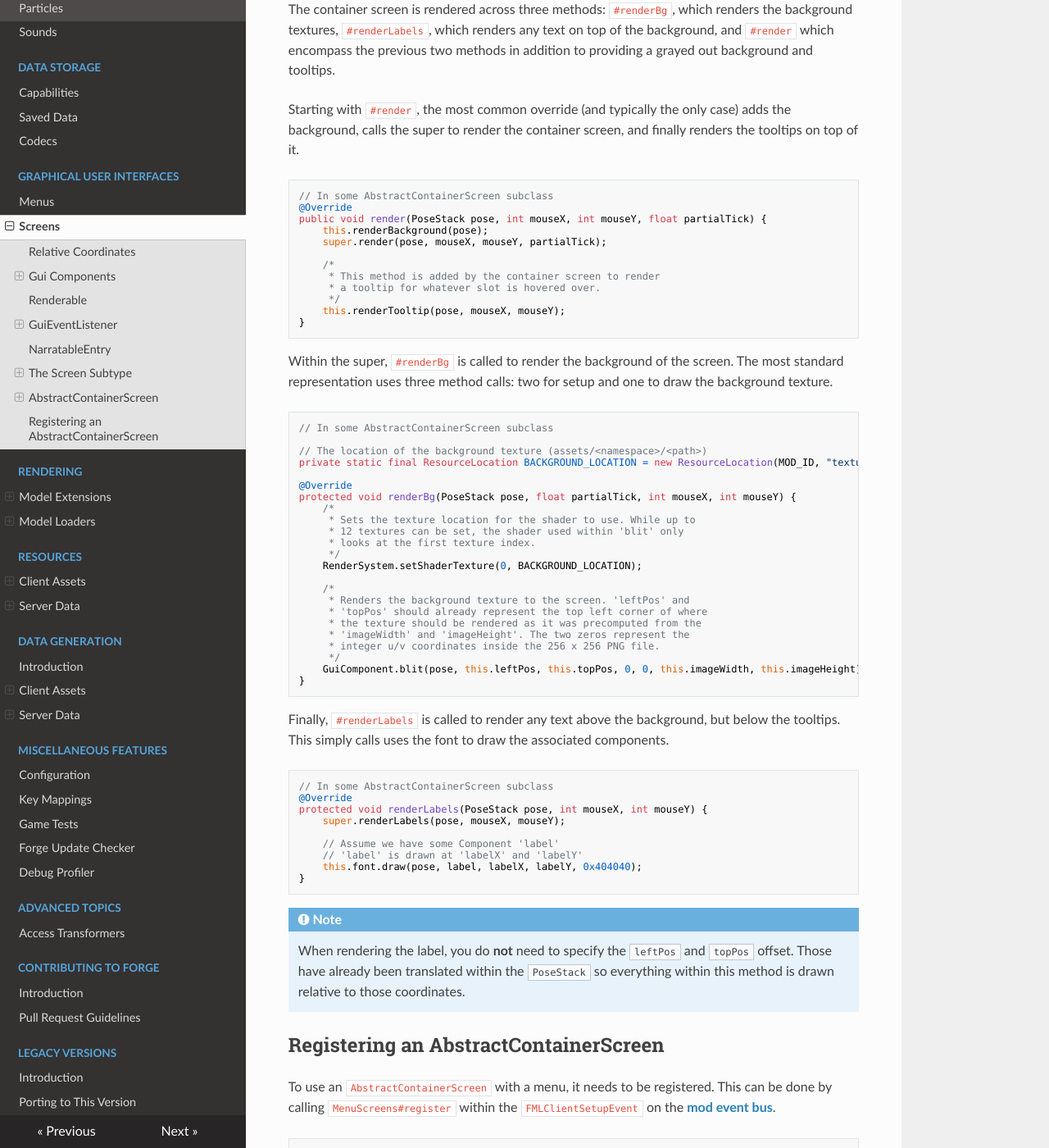
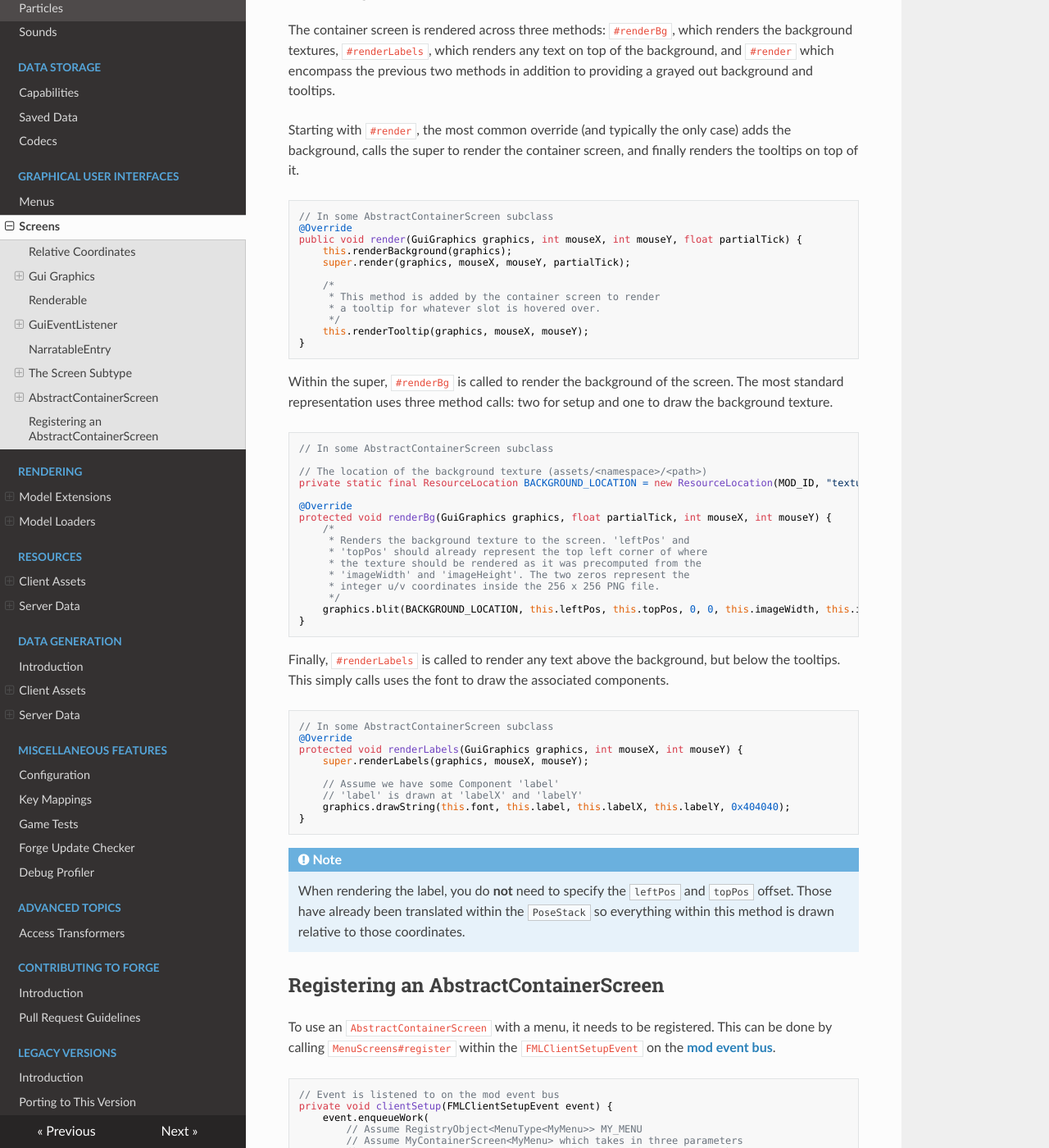
Before and after one commit to MinecraftForge/Documentation, an MkDocs documentation site: the page built from docs/gui/screens.md, in a window 1280 px wide and 1400 px high, scrolled down 8371 px. Shown: the whole window at 82% size. Built offline with MkDocs 1.6.1, drawn with Linux system fonts in a browser that asks for light colours; nearby versions of some CDN libraries; some of the changed text lies outside the part shown.

Commit message:
Update GUIs actually this time

````diff
--- a/docs/gui/screens.md
+++ b/docs/gui/screens.md
@@ -13,9 +13,9 @@ Information on how to relativize your coordinates will be within the [screen] se
 !!! important
     If you choose to use fixed coordinates or incorrectly scale the screen, the rendered objects may look strange or misplaced. An easy way to check if you relativized your coordinates correctly is to click the 'Gui Scale' button in your video settings. This value is used as the divisor to the width and height of your display when determining the scale at which a GUI should render.
 
-## Gui Components
+## Gui Graphics
 
-Any GUI rendered by Minecraft is an instance of a `GuiComponent`. `GuiComponent`s contain the most basic methods used to render the most commonly used objects. These fall into three categories: colored rectangles, strings, and textures. There is also an additional method for rendering a snippet of a component (`#enableScissor` / `#disableScissor`). All methods take in a `PoseStack` which applies the transformations necessary to properly render where the component should be rendered. Additionally, colors are in the [ARGB][argb] format.
+Any GUI rendered by Minecraft is typically done using `GuiGraphics`. `GuiGraphics` is the first parameter to almost all rendering methods; it contains basic methods to render commonly used objects. These fall into five categories: colored rectangles, strings, and textures, items, and tooltips. There is also an additional method for rendering a snippet of a component (`#enableScissor` / `#disableScissor`). `GuiGraphics`. `GuiGraphics` also exposes the `PoseStack` which applies the transformations necessary to properly render where the component should be rendered. Additionally, colors are in the [ARGB][argb] format.
 
 ### Colored Rectangles
 
@@ -24,7 +24,6 @@ Colored rectangles are drawn through a position color shader. There are three ty
 First, there is a colored horizontal and vertical one-pixel wide line, `#hLine` and `#vLine` respectively. `#hLine` takes in two x coordinates defining the left and right (inclusively), the top y coordinate, and the color. `#vLine` takes in the left x coordinate, two y coordinates defining the top and bottom (inclusively), and the color.
 
 Second, there is the `#fill` method, which draws a rectangle to the screen. The line methods internally call this method. This takes in the left x coordinate, the top y coordinate, the right x coordinate, the bottom y coordinate, and the color.
-
 
 Finally, there is the `#fillGradient` method, which draws a rectangle with a vertical gradient. This takes in the right x coordinate, the bottom y coordinate, the left x coordinate, the top y coordinate, the z coordinate, and the bottom and top colors.
 
@@ -48,14 +47,14 @@ The static `#blit` which the first calls expands this to nine integers, only ass
 
 #### Blit Offset
 
-The z coordinate when rendering a texture is typically set to the blit offset. The offset is responsible for properly layering renders when viewing a screen. Renders with a smaller z coordinate are rendered in the background and vice versa where renders with a larger z coordinate are rendered in the foreground. The z offset can be set directly on the `PoseStack` itself via `#translate`.
+The z coordinate when rendering a texture is typically set to the blit offset. The offset is responsible for properly layering renders when viewing a screen. Renders with a smaller z coordinate are rendered in the background and vice versa where renders with a larger z coordinate are rendered in the foreground. The z offset can be set directly on the `PoseStack` itself via `#translate`. Some basic offset logic is applied internally in some methods of `GuiGraphics` (e.g. item rendering).
 
 !!! important
     When setting the blit offset, you must reset it after rendering your object. Otherwise, other objects within the screen may be rendered in an incorrect layer causing graphical issues. It is recommended to push the current pose before translating and then popping after all rendering at the offset is completed.
 
 ## Renderable
 
-`Renderable`s are essentially objects that are rendered. These include screens, buttons, chat boxes, lists, etc. `Renderable`s only have one method: `#render`. This takes in the `PoseStack` holding any prior transformations to properly render the renderable, the x and y positions of the mouse scaled to the relative screen size, and the tick delta (how many ticks have passed since the last frame).
+`Renderable`s are essentially objects that are rendered. These include screens, buttons, chat boxes, lists, etc. `Renderable`s only have one method: `#render`. This takes in the `GuiGraphics` used to render things to the screen, the x and y positions of the mouse scaled to the relative screen size, and the tick delta (how many ticks have passed since the last frame).
 
 Some common renderables are screens and 'widgets': interactable elements which typically render on the screen such as `Button`, its subtype `ImageButton`, and `EditBox` which is used to input text on the screen.
 
@@ -74,7 +73,7 @@ Dragging an element with the mouse, implemented via `#mouseClicked` and `#mouseR
 Focusing allows for a specific child to be checked first and handled during an event's execution, such as during keyboard events or dragging the mouse. Focus is typically set through `#setFocused`. In addition, interactable children can be cycled using `#nextFocusPath`, selecting the child based upon the `FocusNavigationEvent` passed in.
 
 !!! note
-    Screens implement `ContainerEventHandler` and `GuiComponent` through `AbstractContainerEventHandler`, which adds in the setter and getter logic for dragging and focusing children.
+    Screens implement `ContainerEventHandler` through `AbstractContainerEventHandler`, which adds in the setter and getter logic for dragging and focusing children.
 
 ## NarratableEntry
 
@@ -150,21 +149,21 @@ The two most common things rendered within a screen that is typically not handle
 
 The background can be rendered using `#renderBackground`, with one method taking in a v Offset for the options background whenever a screen is rendered when the level behind it cannot be.
 
-Tooltips are rendered through `#renderTooltip` or `#renderComponentTooltip` which can take in the text components being rendered, an optional custom tooltip component, and the x / y relative coordinates on where the tooltip should be rendered on the screen.
+Tooltips are rendered through `GuiGraphics#renderTooltip` or `GuiGraphics#renderComponentTooltip` which can take in the text components being rendered, an optional custom tooltip component, and the x / y relative coordinates on where the tooltip should be rendered on the screen.
 
 ```java
 // In some Screen subclass
 
 // mouseX and mouseY indicate the scaled coordinates of where the cursor is in on the screen
 @Override
-public void render(PoseStack pose, int mouseX, int mouseY, float partialTick) {
+public void render(GuiGraphics graphics, int mouseX, int mouseY, float partialTick) {
     // Background is typically rendered first
-    this.renderBackground(pose);
+    this.renderBackground(graphics);
 
     // Render things here before widgets (background textures)
 
     // Then the widgets if this is a direct child of the Screen
-    super.render(pose, mouseX, mouseY, partialTick);
+    super.render(graphics, mouseX, mouseY, partialTick);
 
     // Render things after widgets (tooltips)
 }
@@ -262,15 +261,15 @@ Starting with `#render`, the most common override (and typically the only case)
 ```java
 // In some AbstractContainerScreen subclass
 @Override
-public void render(PoseStack pose, int mouseX, int mouseY, float partialTick) {
-    this.renderBackground(pose);
-    super.render(pose, mouseX, mouseY, partialTick);
+public void render(GuiGraphics graphics, int mouseX, int mouseY, float partialTick) {
+    this.renderBackground(graphics);
+    super.render(graphics, mouseX, mouseY, partialTick);
 
     /*
      * This method is added by the container screen to render
      * a tooltip for whatever slot is hovered over.
      */
-    this.renderTooltip(pose, mouseX, mouseY);
+    this.renderTooltip(graphics, mouseX, mouseY);
 }
 ```
 
@@ -283,14 +282,7 @@ Within the super, `#renderBg` is called to render the background of the screen.
 private static final ResourceLocation BACKGROUND_LOCATION = new ResourceLocation(MOD_ID, "textures/gui/container/my_container_screen.png");
 
 @Override
-protected void renderBg(PoseStack pose, float partialTick, int mouseX, int mouseY) {
-    /*
-     * Sets the texture location for the shader to use. While up to
-     * 12 textures can be set, the shader used within 'blit' only
-     * looks at the first texture index.
-     */
-    RenderSystem.setShaderTexture(0, BACKGROUND_LOCATION);
-
+protected void renderBg(GuiGraphics graphics, float partialTick, int mouseX, int mouseY) {
     /*
      * Renders the background texture to the screen. 'leftPos' and
      * 'topPos' should already represent the top left corner of where
@@ -298,7 +290,7 @@ protected void renderBg(PoseStack pose, float partialTick, int mouseX, int mouse
      * 'imageWidth' and 'imageHeight'. The two zeros represent the
      * integer u/v coordinates inside the 256 x 256 PNG file.
      */
-    GuiComponent.blit(pose, this.leftPos, this.topPos, 0, 0, this.imageWidth, this.imageHeight);
+    graphics.blit(BACKGROUND_LOCATION, this.leftPos, this.topPos, 0, 0, this.imageWidth, this.imageHeight);
 }
 ```
 
@@ -307,12 +299,12 @@ Finally, `#renderLabels` is called to render any text above the background, but
 ```java
 // In some AbstractContainerScreen subclass
 @Override
-protected void renderLabels(PoseStack pose, int mouseX, int mouseY) {
-    super.renderLabels(pose, mouseX, mouseY);
+protected void renderLabels(GuiGraphics graphics, int mouseX, int mouseY) {
+    super.renderLabels(graphics, mouseX, mouseY);
 
     // Assume we have some Component 'label'
     // 'label' is drawn at 'labelX' and 'labelY'
-    this.font.draw(pose, label, labelX, labelY, 0x404040);
+    graphics.drawString(this.font, this.label, this.labelX, this.labelY, 0x404040);
 }
 ```
 
````
